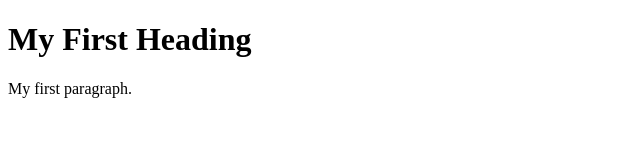
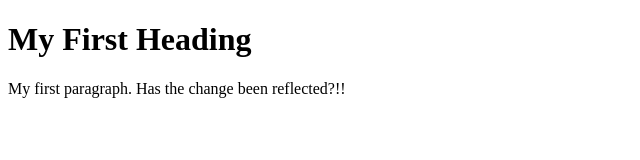
Before and after one commit to AbhishekRjv1/git-demo, a plain HTML site: page web/index.html in a window 1280 px wide. Shown: the whole page, without its empty margins (0-640 px from the left). Drawn offline with Linux system fonts and the light colour scheme.

Commit message:
update index, to see change in remote

```diff
--- a/web/index.html
+++ b/web/index.html
@@ -3,7 +3,7 @@
 <body>
 
 <h1>My First Heading</h1>
-<p>My first paragraph.</p>
+<p>My first paragraph. Has the change been reflected?!!</p>
 
 </body>
 </html>
```
